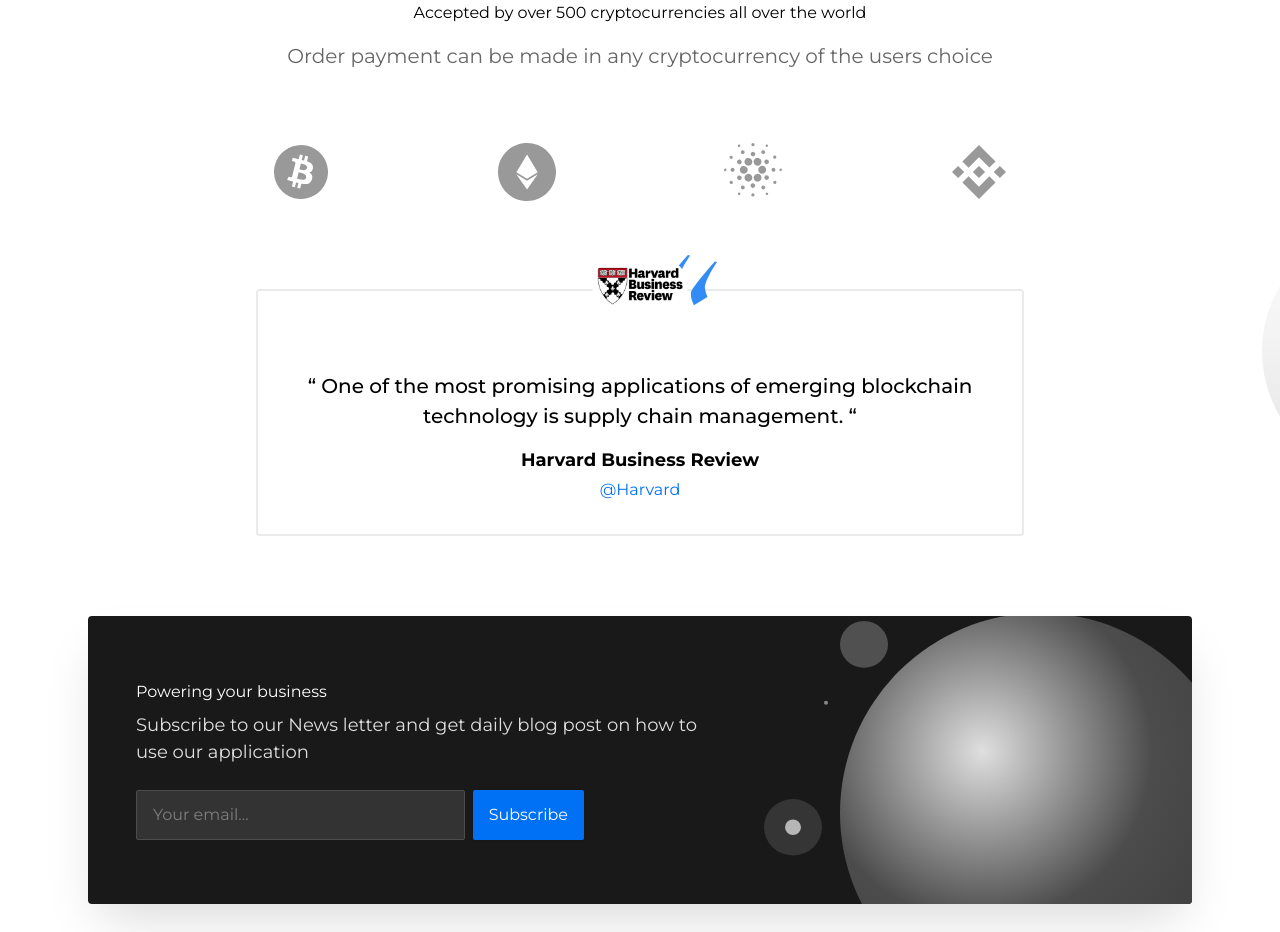
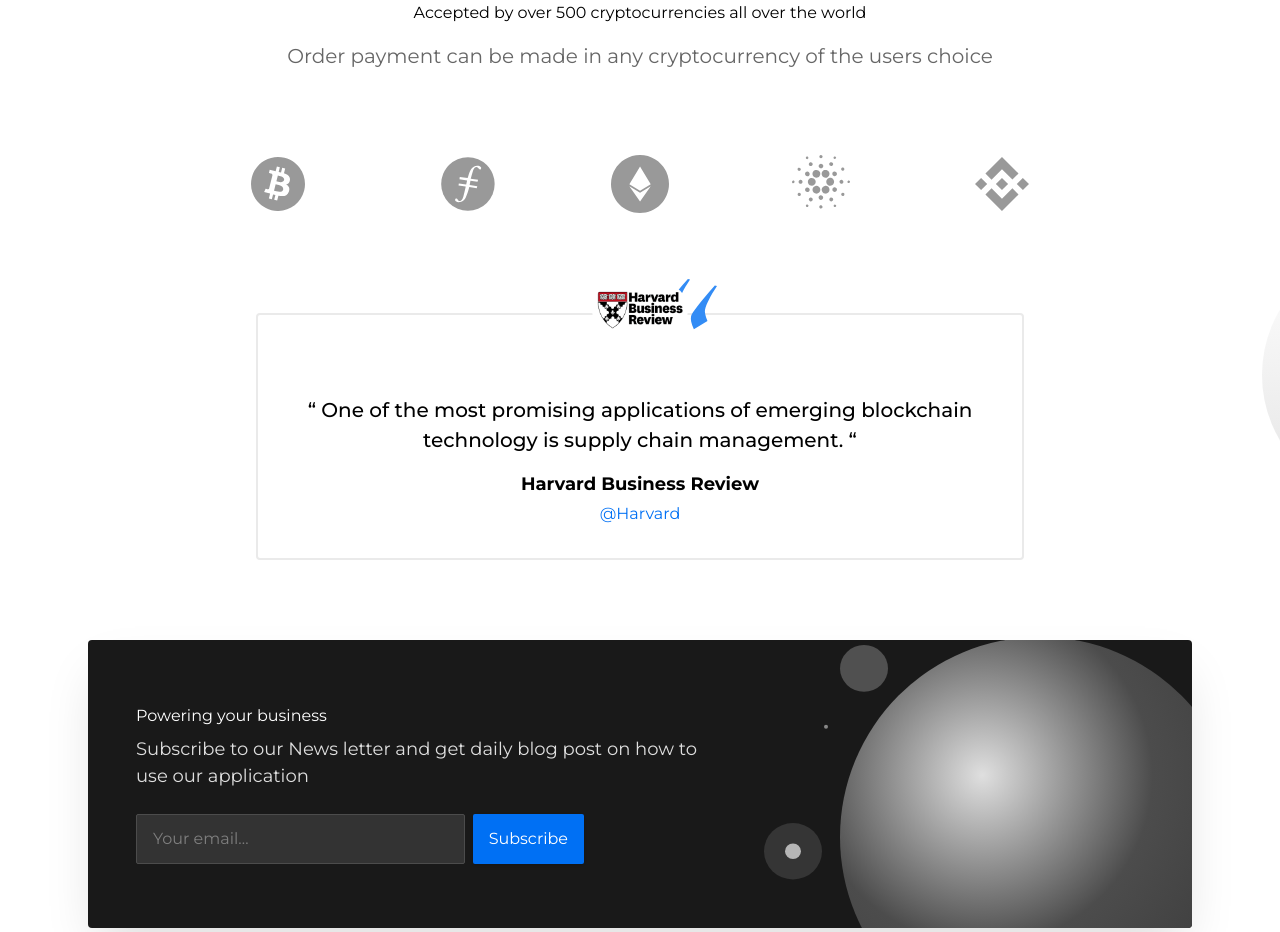
Before and after one commit to mendsalbert/schain, a Next.js app: page / in a window 1280 px wide. Shown: the part 2880-3812 px from the top of the page. Built offline with nearby package versions, Linux system fonts and the light colour scheme.

Commit message:
schain ui

```diff
--- a/components/partials/Testimonials.jsx
+++ b/components/partials/Testimonials.jsx
@@ -54,7 +54,7 @@ function Testimonials() {
           </div>
 
           {/* Items */}
-          <div className="max-w-sm md:max-w-4xl mx-auto grid gap-2 grid-cols-4 md:grid-cols-4">
+          <div className="max-w-sm md:max-w-4xl mx-auto grid gap-2 grid-cols-4 md:grid-cols-5">
             {/* Item */}
             <div className="flex items-center justify-center py-2 col-span-2 md:col-auto">
               <svg
@@ -75,12 +75,35 @@ function Testimonials() {
             {/* Item */}
             <div className="flex items-center justify-center py-2 col-span-2 md:col-auto">
               <svg
+                className="max-w-full fill-current text-gray-400"
+                clip-rule="evenodd"
+                fill-rule="evenodd"
+                stroke-linejoin="round"
+                width="82px"
+                height="82px"
+                stroke-miterlimit="1.41421"
+                viewBox="0 0 460 400"
+                xmlns="http://www.w3.org/2000/svg"
+              >
+                <g transform="matrix(7.5 0 0 7.5 130 50)">
+                  <circle cx="20" cy="20" fill="#00000" r="20" />
+                  <path
+                    d="m21.9 17.6-.6 3.2 5.7.8-.4 1.5-5.6-.8c-.4 1.3-.6 2.7-1.1 3.9-.5 1.4-1 2.8-1.6 4.1-.8 1.7-2.2 2.9-4.1 3.2-1.1.2-2.3.1-3.2-.6-.3-.2-.6-.6-.6-.9 0-.4.2-.9.5-1.1.2-.1.7 0 1 .1.3.3.6.7.8 1.1.6.8 1.4.9 2.2.3.9-.8 1.4-1.9 1.7-3 .6-2.4 1.2-4.7 1.7-7.1v-.4l-5.3-.8.2-1.5 5.5.8.7-3.1-5.7-.9.2-1.6 5.9.8c.2-.6.3-1.1.5-1.6.5-1.8 1-3.6 2.2-5.2s2.6-2.6 4.7-2.5c.9 0 1.8.3 2.4 1 .1.1.3.3.3.5 0 .4 0 .9-.3 1.2-.4.3-.9.2-1.3-.2-.3-.3-.5-.6-.8-.9-.6-.8-1.5-.9-2.2-.2-.5.5-1 1.2-1.3 1.9-.7 2.1-1.2 4.3-1.9 6.5l5.5.8-.4 1.5z"
+                    fill="#fff"
+                  />
+                </g>
+              </svg>
+            </div>
+
+            {/* Item */}
+            <div className="flex items-center justify-center py-2 col-span-2 md:col-auto">
+              <svg
+                className="max-w-full fill-current text-gray-400"
                 width="58"
                 height="58"
                 viewBox="0 0 48 48"
                 fill="none"
                 xmlns="http://www.w3.org/2000/svg"
-                className="max-w-full fill-current text-gray-400"
               >
                 <path
                   fill-rule="evenodd"
```
